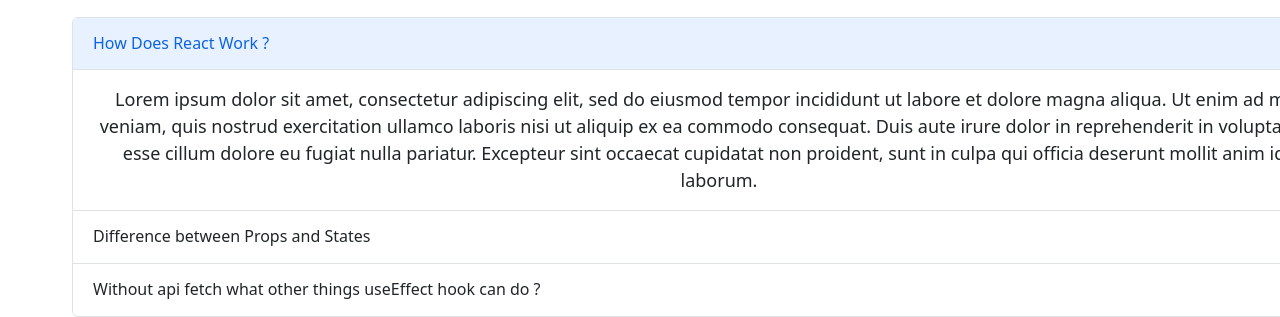
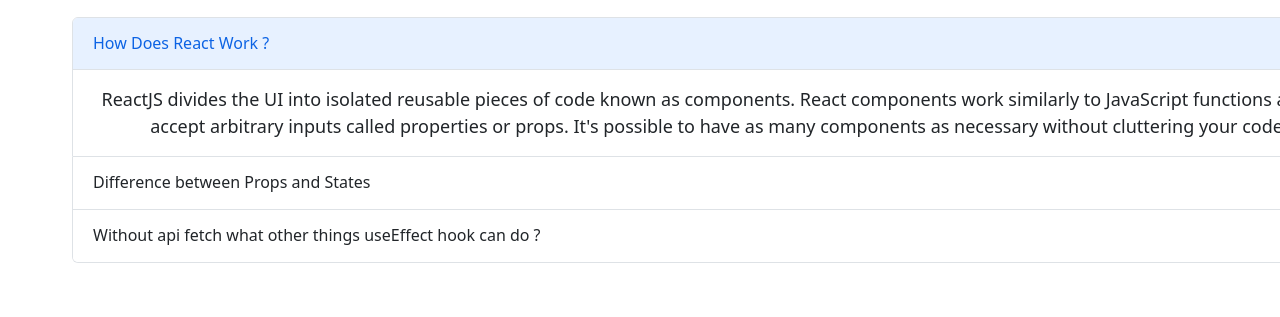
Before and after one commit to itskawsarjamil/gym-club, a React (Create React App) app: page / in a window 1280 px wide. Shown: the part 1316-1633 px from the top of the page. Built offline with nearby package versions, Linux system fonts and the light colour scheme.

Commit message:
First question answer added

```diff
--- a/src/FAQ/FAQ.js
+++ b/src/FAQ/FAQ.js
@@ -7,13 +7,7 @@
                 <Accordion.Item eventKey="0">
                     <Accordion.Header  className='acrdn-hdr'>How Does React Work ?</Accordion.Header>
                     <Accordion.Body>
-                        Lorem ipsum dolor sit amet, consectetur adipiscing elit, sed do
-                        eiusmod tempor incididunt ut labore et dolore magna aliqua. Ut enim ad
-                        minim veniam, quis nostrud exercitation ullamco laboris nisi ut
-                        aliquip ex ea commodo consequat. Duis aute irure dolor in
-                        reprehenderit in voluptate velit esse cillum dolore eu fugiat nulla
-                        pariatur. Excepteur sint occaecat cupidatat non proident, sunt in
-                        culpa qui officia deserunt mollit anim id est laborum.
+                    ReactJS divides the UI into isolated reusable pieces of code known as components. React components work similarly to JavaScript functions as they accept arbitrary inputs called properties or props. It's possible to have as many components as necessary without cluttering your code.
                     </Accordion.Body>
                 </Accordion.Item>
                 <Accordion.Item eventKey="1">
```
